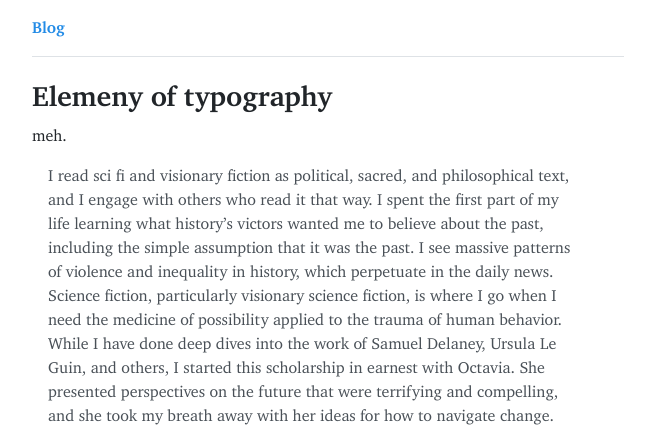
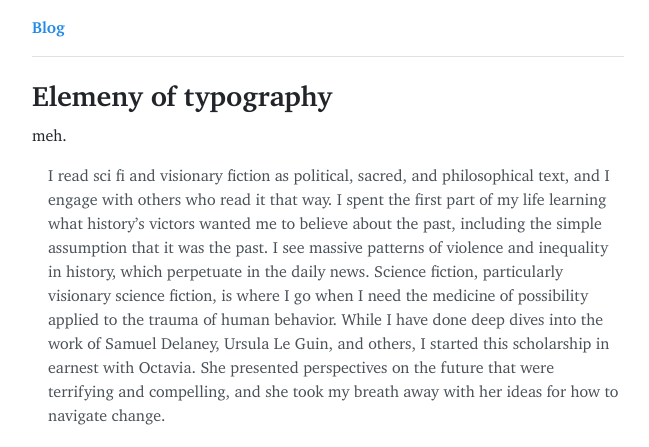
Before and after one commit to reedeeng/blog, a Jekyll site: the page built from element-of-typography.md, in a window 1280 px wide. Shown: the top 447 px of the page, without its empty margins (312-961 px from the left). Built offline with Jekyll 4.4.1, drawn with Linux system fonts in a browser that asks for light colours.

Commit message:
Update _base.scss

```diff
--- a/_sass/_base.scss
+++ b/_sass/_base.scss
@@ -69,11 +69,15 @@ img {
 }
 
 figure {
-  margin: 0;
+  margin-left: 0;
+  margin-right: 0;
+  margin-bottom: $spacer;
 }
 
 blockquote {
   margin-left: $spacer;
+  margin-right: 0;
+  margin-bottom: $spacer;
   color: $gray-700;
 }
 
```
